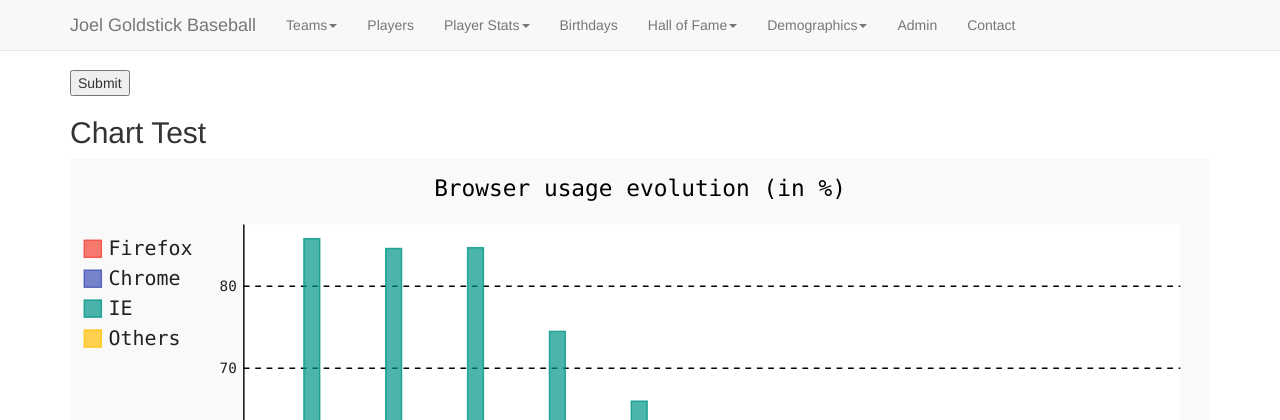
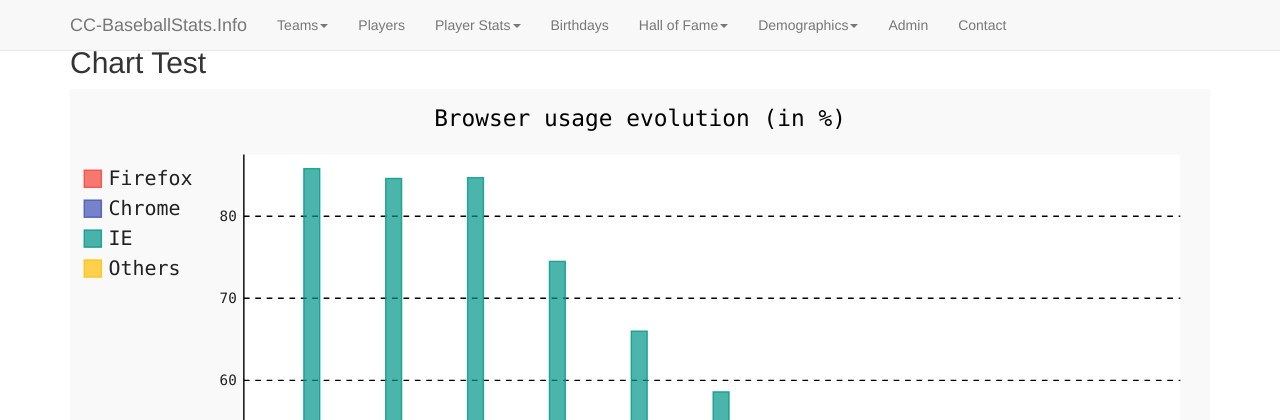
Before and after one commit to jgoldstick/baseball, a Django app: a page that uses baseball_stats/baseball/templates/baseball/base.html in a window 1280 px wide. Shown: the top 420 px of the page. Run offline with Django 3.2, Linux system fonts and the light colour scheme; parts of the project's set-up code (start-up, migrations or seed data) failed here and were passed over; some libraries are stand-ins or nearby versions.

Commit message:
changed baseball.views to correct model error added .gitignore changed base and topmenu templates

```diff
--- a/baseball_stats/baseball/templates/baseball/base.html
+++ b/baseball_stats/baseball/templates/baseball/base.html
@@ -26,36 +26,9 @@
         <link rel="shortcut icon" href="/static/favicon.ico" type="image/x-icon" />
 
         {% block head %}
-        <title>Baseball -- Joel Goldstick</title>
-<!--        <a href="http://stackoverflow.com/users/469072/joel-goldstick">
-<img src="http://stackoverflow.com/users/flair/469072.png" width="208" height="58" alt="profile for joel goldstick at Stack Overflow, Q&amp;A for professional and enthusiast programmers" title="profile for joel goldstick at Stack Overflow, Q&amp;A for professional and enthusiast programmers"></a>
--->
+        <title>CC-BaseballStats.Info</title>
         {% endblock %}
-        <script>
-  (function(i,s,o,g,r,a,m){i['GoogleAnalyticsObject']=r;i[r]=i[r]||function(){
-     (i[r].q=i[r].q||[]).push(arguments)},i[r].l=1*new Date();a=s.createElement(o),
-       m=s.getElementsByTagName(o)[0];a.async=1;a.src=g;m.parentNode.insertBefore(a,m)
-         })(window,document,'script','//www.google-analytics.com/analytics.js','ga');
-
-  ga('create', 'UA-639618-4', 'auto');
-    ga('send', 'pageview');
-
-        </script>
-<!--
-        <script type="text/javascript">
-          var _gaq = _gaq || [];
-          _gaq.push(['_setAccount', 'UA-639618-4']);
-          _gaq.push(['_trackPageview']);
-
-          (function() {
-            var ga = document.createElement('script'); ga.type = 'text/javascript'; ga.async = true;
-            ga.src = ('https:' == document.location.protocol ? 'https://ssl' : 'http://www') + '.google-analytics.com/ga.js';
-            var s = document.getElementsByTagName('script')[0]; s.parentNode.insertBefore(ga, s);
-          })();
-        </script>
--->
     </head>
-    <div id="fix-for-navbar-fixed-top-spacing" style="height: 70px;">&nbsp;</div>
     <body>
     {% include 'baseball/top_menu.html' %}
     <div class="container">
--- a/baseball_stats/baseball/templates/baseball/top_menu.html
+++ b/baseball_stats/baseball/templates/baseball/top_menu.html
@@ -7,7 +7,7 @@
             <span class="icon-bar"></span>
             <span class="icon-bar"></span>
             </button>
-            <a class="navbar-brand" href="#">Joel Goldstick Baseball</a>
+            <a class="navbar-brand" href="#">CC-BaseballStats.Info</a>
         </div>
         <div class="navbar-collapse collapse">
             <ul class="nav navbar-nav">
--- a/baseball_stats/baseball/views.py
+++ b/baseball_stats/baseball/views.py
@@ -1,7 +1,7 @@
 import datetime
 from django.shortcuts import render_to_response
 from django.db.models import Max, Sum, Count
-from django.conf import settings
+#from django.conf import settings
 from baseball.models import HallOfFame, Team, Batting, Pitching, Fielding
 from baseball.models import Master, PostSeasonSeries, TeamFranchise
 from baseball.forms import BattingFilterForm, PitchingFilterForm, FieldingFilterForm
@@ -26,7 +26,7 @@ def all_time_(model, category_name, list_size=None):
         """
         get hits and at bats.  c
         """
-        data_set = model.values('player', 'player__name_first',
+        data_set = model.objects.values('player', 'player__name_first',
                             'player__name_last').annotate(at_bats=Sum('at_bats'),
                             hits=Sum('hits')).filter(at_bats__gt=500).order_by('-hits')
         for d in data_set:
@@ -36,7 +36,7 @@ def all_time_(model, category_name, list_size=None):
                 d['category'] = 0
         data_set = sorted(data_set, key=lambda k: k['category'], reverse=True)
     elif category_name == 'earned_run_average':
-        data_set = model.values('player', 'player__name_first',
+        data_set = model.objects.values('player', 'player__name_first',
                             'player__name_last').annotate(runs =Sum('earned_runs'),
                             outs=Sum('outs_pitched')).filter(outs__gt=270)
         for d in data_set:
@@ -46,7 +46,7 @@ def all_time_(model, category_name, list_size=None):
                 d['category'] = 999.0
         data_set = sorted(data_set, key=lambda k: k['category'])
     else:
-        data_set = model.values('player', 'player__name_first',
+        data_set = model.objects.values('player', 'player__name_first',
                             'player__name_last').annotate(category=Sum(category_name)).order_by('-category')
     if list_size:
         return data_set[:list_size]
@@ -115,7 +115,7 @@ def home(request):
     pass
 
 def birth_country(request):
-    countries = Master.objects.values('birth_country').annotate(num_players=(Count('birth_country'))).order_by('num_players')
+    countries = Master.objects.values('birth_country').annotate(num_players=(Count('birth_country'))).order_by('-num_players')
     return render_to_response('baseball/countries.html', {'countries': countries})
 
 def birth_country_by_year(request):
```
Also changed, not shown: 3 other files.
